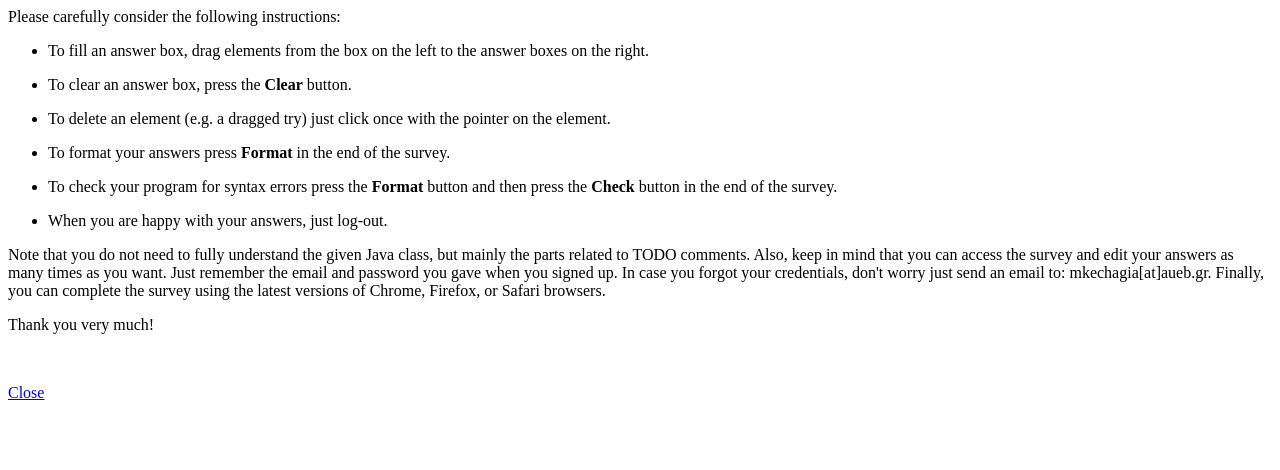
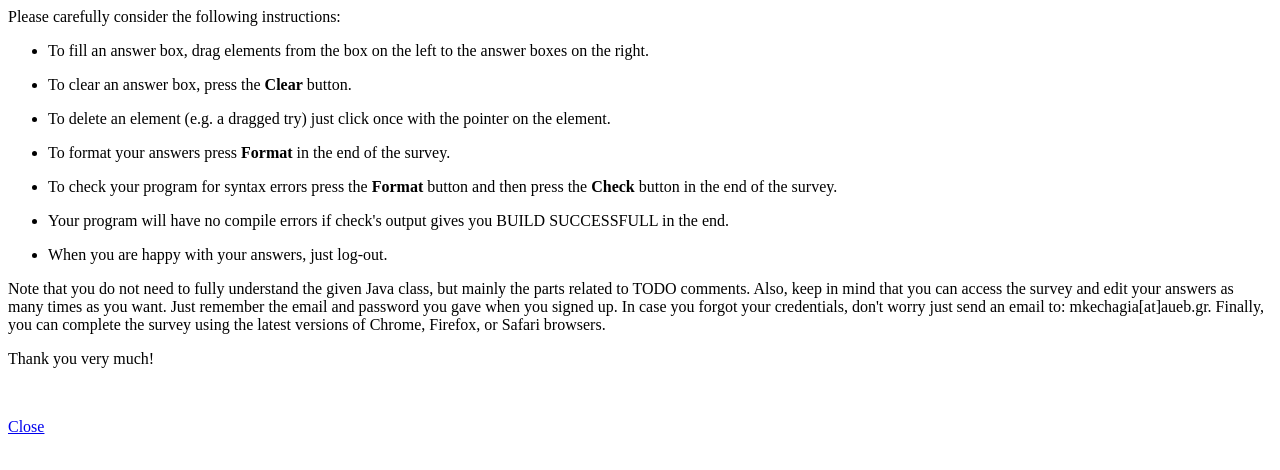
Before and after one commit to mkechagia/android-survey-tool, a Flask app: page /survey/help.html in a window 1280 px wide. Shown: the top 470 px of the page. Run offline with Flask 2, Linux system fonts and the light colour scheme.

Commit message:
Update help.html

```diff
--- a/templates/help.html
+++ b/templates/help.html
@@ -13,6 +13,8 @@
                 <li><p>To format your answers press <b>Format</b> in the end of the survey.</p></li>
                 <li><p>To check your program for syntax errors press the <b>Format</b> button and then press the
                         <b>Check</b> button in the end of the survey.</p></li>
+                <li><p>Your program will have no compile errors
+                        if check's output gives you BUILD SUCCESSFULL in the end.</p></li>
                 <li><p>When you are happy with your answers, just log-out.</p></li>
             </ul>
 
```
